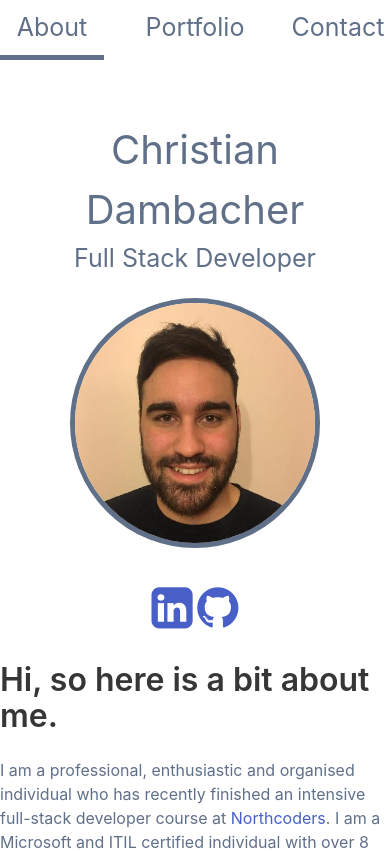
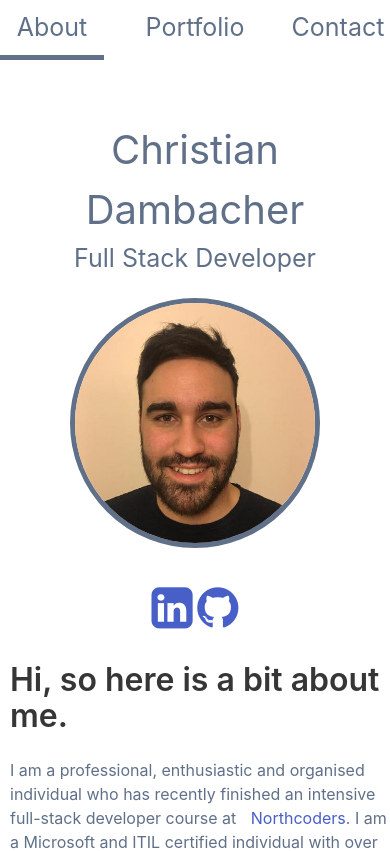
Before and after one commit to ChrstnDmbchr/Portfolio, a React (Create React App) app: page / in a window 390 px wide. Shown: the top 851 px of the page. Built offline with nearby package versions, Linux system fonts and the light colour scheme.

Commit message:
added padding for mobile view

```diff
--- a/src/components/About.js
+++ b/src/components/About.js
@@ -14,11 +14,13 @@ class About extends Component {
         </div>
         <div className="about-content container">
           <div className="columns">
+
             <div className="about-desc column is-three-fifths">
               <h1 className="title">Hi, so here is a bit about me.</h1>
               <p>I am a professional, enthusiastic and organised individual who has recently finished an intensive full-stack developer course at <a href="https://northcoders.com/">Northcoders</a>. I am a Microsoft and ITIL certified individual with over 8 years experience in IT Support and Administration who is looking for a change in careers.</p>
               <p>While assisting on several projects in my previous role I discovered my passion in development and am seeking a role which will allow me to grow my newly acquired skills and knowledge in the field.</p>
             </div>
+
             <div className="about-skills column">
               <h1 className="title">Technical Skills</h1>
               <div className="about-skills-list">
--- a/src/styling/About.css
+++ b/src/styling/About.css
@@ -19,6 +19,10 @@
 
 .about-desc, .about-skills {
   color: #607089;
+}
+
+.about-desc *, .about-skills *{
+  padding-left: 10px;
 }
 
 .about-skills {
```
